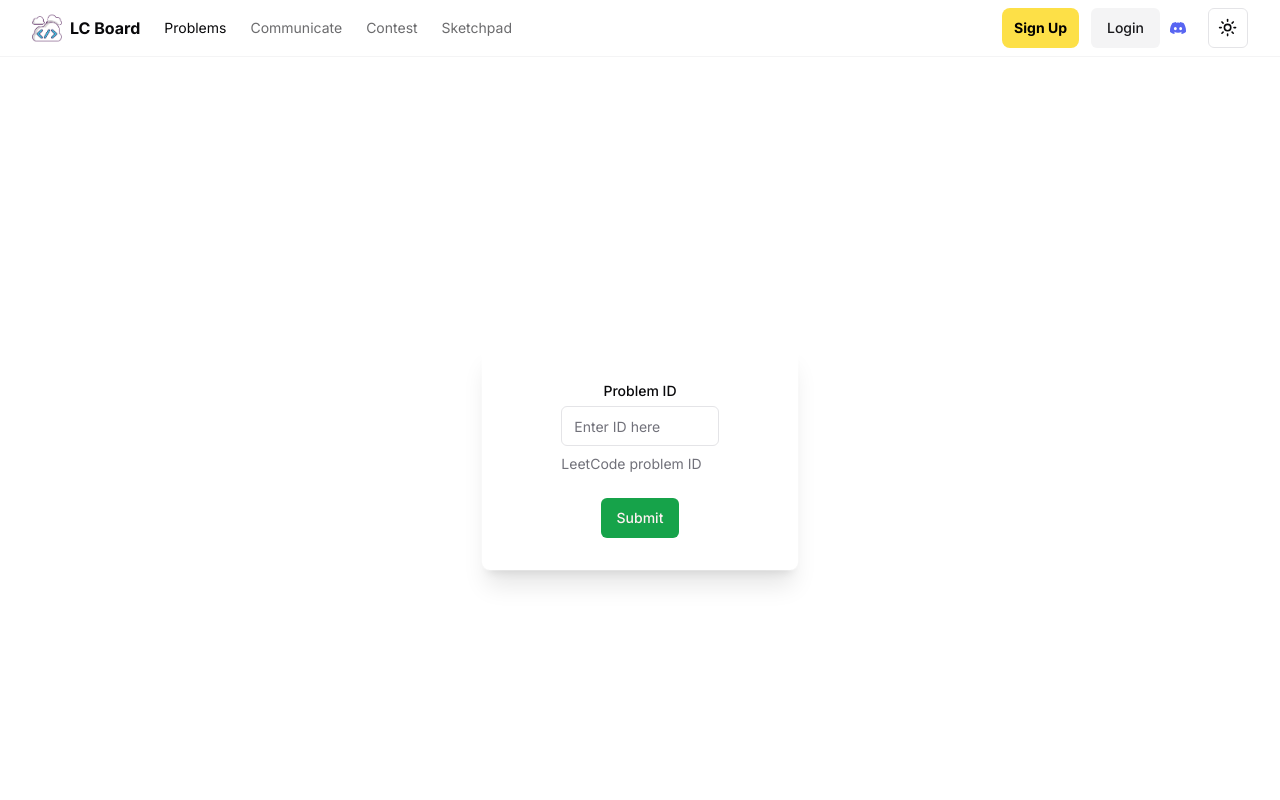
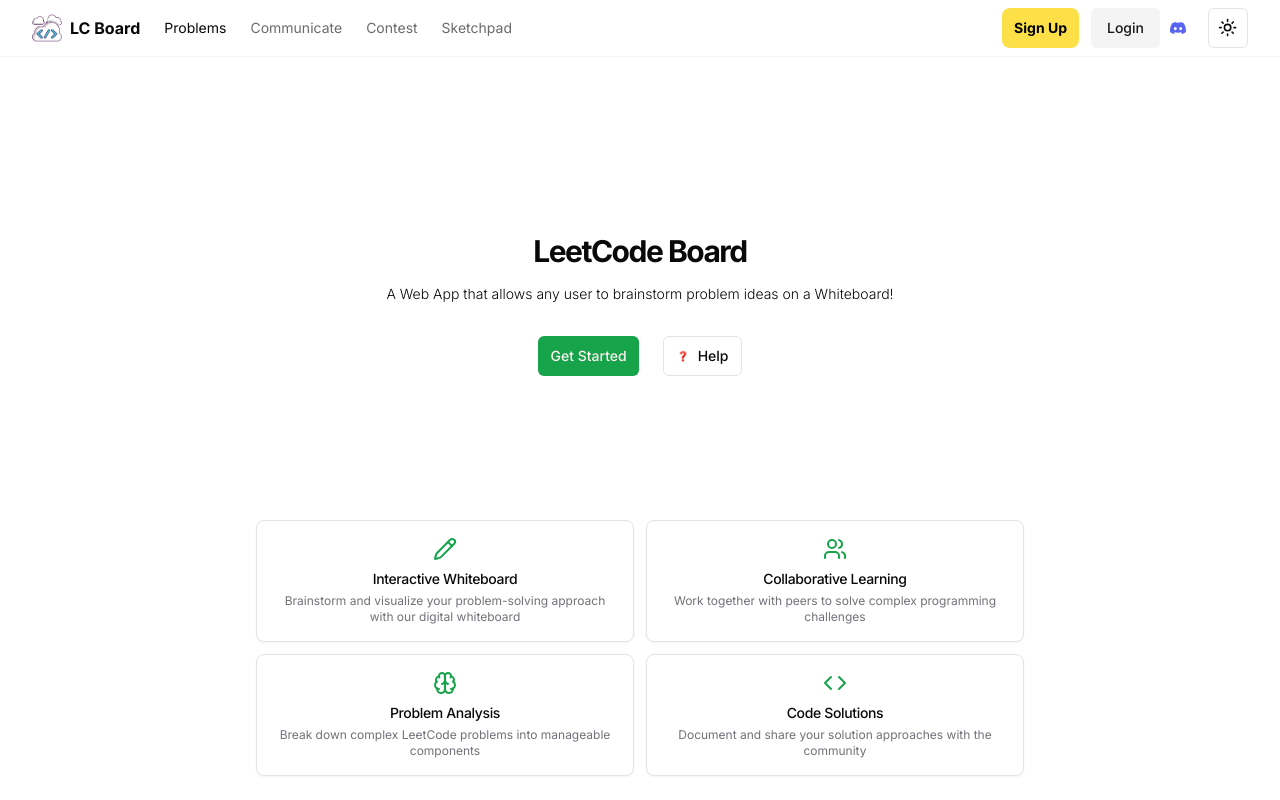
Before and after one commit to Indrajeet-S/leetcode-board, a Next.js app: page /problems in a window 1280 px wide. Shown: the top 800 px of the page. Built offline with nearby package versions, Linux system fonts and the light colour scheme.

Commit message:
changed the carousal into more minimalist cards

```diff
--- a/app/page.tsx
+++ b/app/page.tsx
@@ -38,17 +38,17 @@
   ]
 
   return (
-    <main className="min-h-screen bg-background">
-      <div className="container mx-auto px-4 py-8 md:py-12 lg:py-16">
+    <main className="h-screen overflow-hidden bg-background">
+      <div className="container h-full mx-auto flex flex-col px-4 py-8 md:py-12 lg:py-16">
+
         {/* Header section */}
-        <div className="mx-auto max-w-4xl text-center">
+        <div className="mx-auto max-w-4xl text-center flex-1 flex flex-col justify-center">
           <PageHeader className="pb-8 md:pb-12">
             <PageHeaderHeading className="mb-4">
               LeetCode Board
             </PageHeaderHeading>
             <PageHeaderDescription className="mb-6">
-              A Web App that allows any user to brainstorm problem ideas on a
-              Whiteboard!
+              A Web App that allows any user to brainstorm problem ideas on a Whiteboard!
             </PageHeaderDescription>
             <PageActions className="flex flex-col gap-4 sm:flex-row justify-center">
               <Link
@@ -82,7 +82,7 @@
         </div>
 
         {/* Feature Cards */}
-        <div className="mt-16 grid grid-cols-1 md:grid-cols-2 lg:grid-cols-4 gap-6 max-w-7xl mx-auto">
+        <div className="grid grid-cols-1 md:grid-cols-2 lg:grid-cols-4 gap-6 max-w-7xl mx-auto">
           {features.map((feature, index) => (
             <Card key={index} className="relative overflow-hidden group hover:shadow-lg transition-shadow duration-300">
               <CardHeader className="text-center">
--- a/app/problems/page.tsx
+++ b/app/problems/page.tsx
@@ -1,18 +1,100 @@
-import { ProblemIDForm } from "@/components/custom/lc-form"
-import type { Metadata } from "next"
+import Link from "next/link"
+import { Icons } from "@/components/icons"
+import { cn } from "@/lib/utils"
+import { buttonVariants } from "@/components/ui/button"
+import {
+  PageActions,
+  PageHeader,
+  PageHeaderDescription,
+  PageHeaderHeading,
+} from "@/components/page-header"
+import Image from "next/image"
+import * as React from "react"
+import { Card, CardHeader, CardTitle, CardDescription } from "@/components/ui/card"
+import { Pencil, Users, Brain, Code } from "lucide-react"
 
-export const metadata: Metadata = {
-  title: "Problems - LC Board",
-}
+export default function Home() {
+  const features = [
+    {
+      title: "Interactive Whiteboard",
+      description: "Brainstorm and visualize your problem-solving approach with our digital whiteboard",
+      icon: <Pencil className="w-6 h-6 mb-1 text-primary" />,
+    },
+    {
+      title: "Collaborative Learning",
+      description: "Work together with peers to solve complex programming challenges",
+      icon: <Users className="w-6 h-6 mb-1 text-primary" />,
+    },
+    {
+      title: "Problem Analysis",
+      description: "Break down complex LeetCode problems into manageable components",
+      icon: <Brain className="w-6 h-6 mb-1 text-primary" />,
+    },
+    {
+      title: "Code Solutions",
+      description: "Document and share your solution approaches with the community",
+      icon: <Code className="w-6 h-6 mb-1 text-primary" />,
+    },
+  ]
 
-export default function Problems() {
   return (
-    <div className="relative flex min-h-screen flex-col justify-center overflow-hidden py-6 sm:py-12">
-      <div className="relative px-6 pt-10 pb-8 shadow-xl ring-1 ring-white/25 sm:mx-auto sm:max-w-lg sm:rounded-lg sm:px-10">
-        <div className="flex justify-center">
-          <ProblemIDForm />
+    <main className="h-screen flex items-center justify-center bg-background">
+      <div className="container flex flex-col items-center justify-center gap-6">
+        {/* Header section */}
+        <div className="max-w-2xl text-center">
+          <PageHeader className="space-y-2">
+            <PageHeaderHeading className="text-2xl md:text-3xl">
+              LeetCode Board
+            </PageHeaderHeading>
+            <PageHeaderDescription className="text-sm">
+              A Web App that allows any user to brainstorm problem ideas on a Whiteboard!
+            </PageHeaderDescription>
+            <PageActions className="flex gap-2 mt-2 justify-center">
+              <Link
+                href="/problems"
+                className={cn(
+                  buttonVariants(),
+                  "px-3 py-1.5 text-sm"
+                )}
+              >
+                Get Started
+              </Link>
+              <Link
+                rel="noreferrer"
+                href="/community-communication"
+                className={cn(
+                  buttonVariants({ variant: "outline" }),
+                  "px-3 py-1.5 text-sm"
+                )}
+              >
+                <Image
+                  src="/help_mark.png"
+                  alt="help"
+                  width={14}
+                  height={14}
+                  className="mr-2"
+                />
+                Help
+              </Link>
+            </PageActions>
+          </PageHeader>
+        </div>
+
+        {/* Feature Cards */}
+        <div className="grid grid-cols-2 gap-3 max-w-3xl">
+          {features.map((feature, index) => (
+            <Card key={index} className="group hover:shadow-md transition-shadow duration-300">
+              <CardHeader className="text-center space-y-1 p-4">
+                <div className="flex justify-center">
+                  {feature.icon}
+                </div>
+                <CardTitle className="text-sm font-medium">{feature.title}</CardTitle>
+                <CardDescription className="text-xs">{feature.description}</CardDescription>
+              </CardHeader>
+            </Card>
+          ))}
         </div>
       </div>
-    </div>
+    </main>
   )
 }
```
